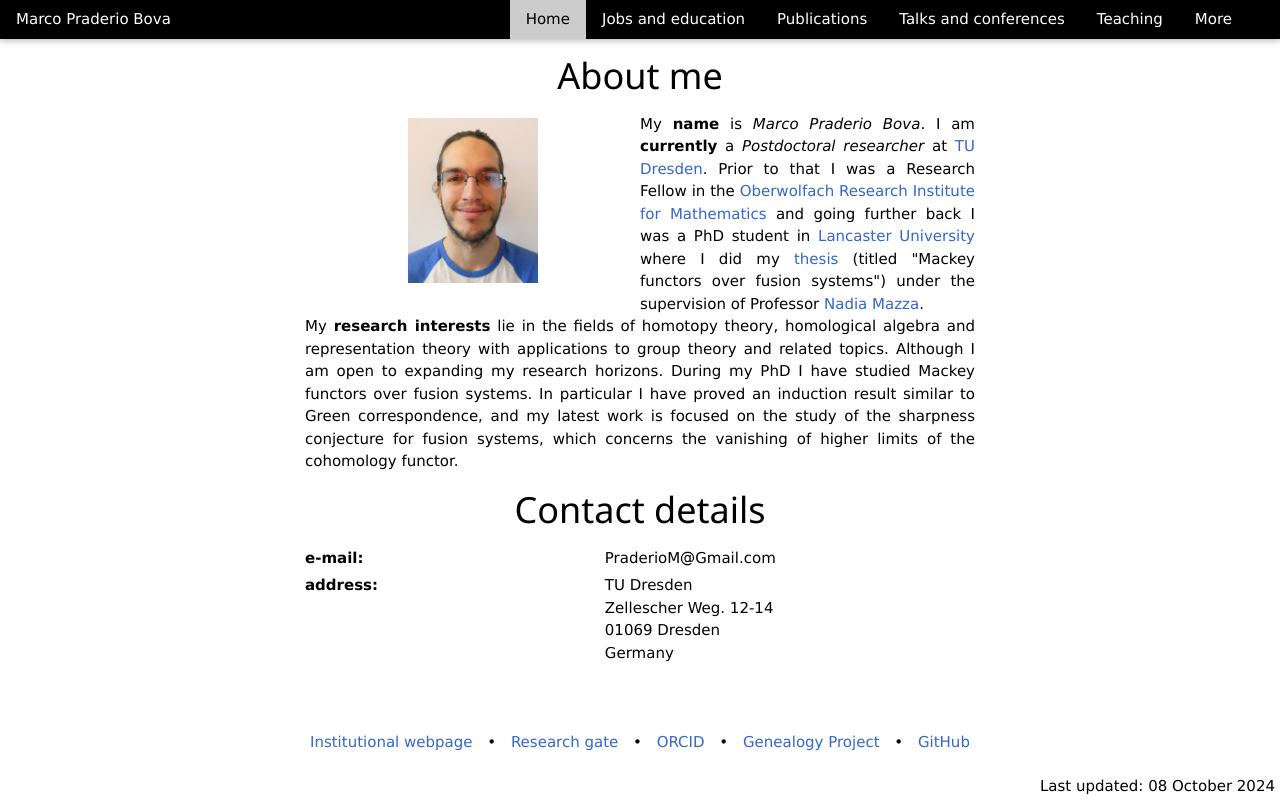
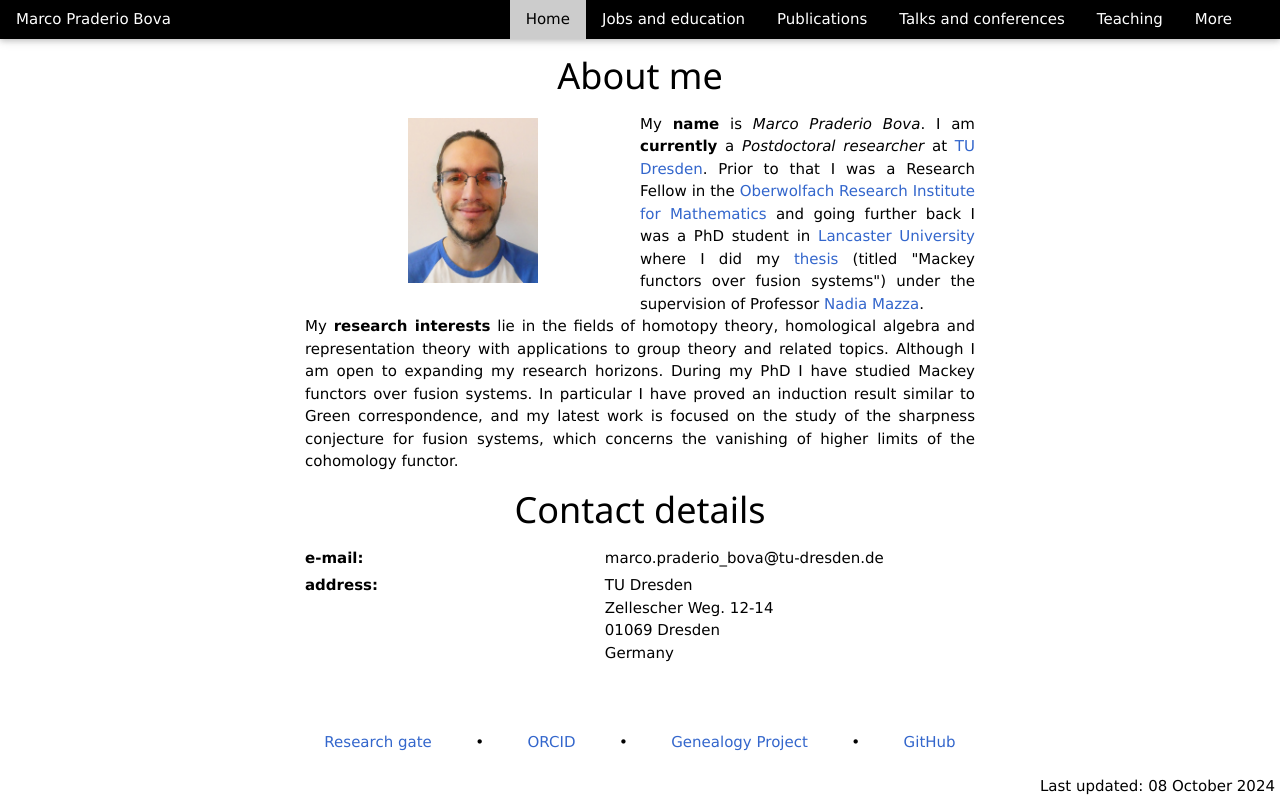
Before and after one commit to PraderioM/personal-webpage, an Angular app: page / in a window 1280 px wide. Built offline with nearby package versions, Linux system fonts and the light colour scheme.

Commit message:
Changed email.

```diff
--- a/src/app/home/home.component.html
+++ b/src/app/home/home.component.html
@@ -104,7 +104,7 @@
         e-mail:
       </span>
       <span class="home-text-container">
-        PraderioM<img ngSrc="assets/at.png" alt="at sign" class="at-image" height="24" width="25">Gmail.com
+        marco.praderio_bova<img ngSrc="assets/at.png" alt="at sign" class="at-image" height="24" width="25">tu-dresden.de
       </span>
     </div>
     <!--  endregion  -->
@@ -137,8 +137,8 @@
 
   <!-- region links -->
   <div class="links-container">
-    <span><a class="link" href="https://www.lancaster.ac.uk/maths/people/marco-praderio" target="_blank">Institutional webpage</a></span>
-    &nbsp;•&nbsp;
+<!--    <span><a class="link" href="https://www.lancaster.ac.uk/maths/people/marco-praderio" target="_blank">Institutional webpage</a></span>-->
+<!--    &nbsp;•&nbsp;-->
     <span><a class="link" href="https://www.researchgate.net/profile/Marco-Praderio-Bova" target="_blank">Research gate</a></span>
     &nbsp;•&nbsp;
     <span><a class="link" href="https://orcid.org/0000-0003-0284-877X" target="_blank">ORCID</a></span>
```
